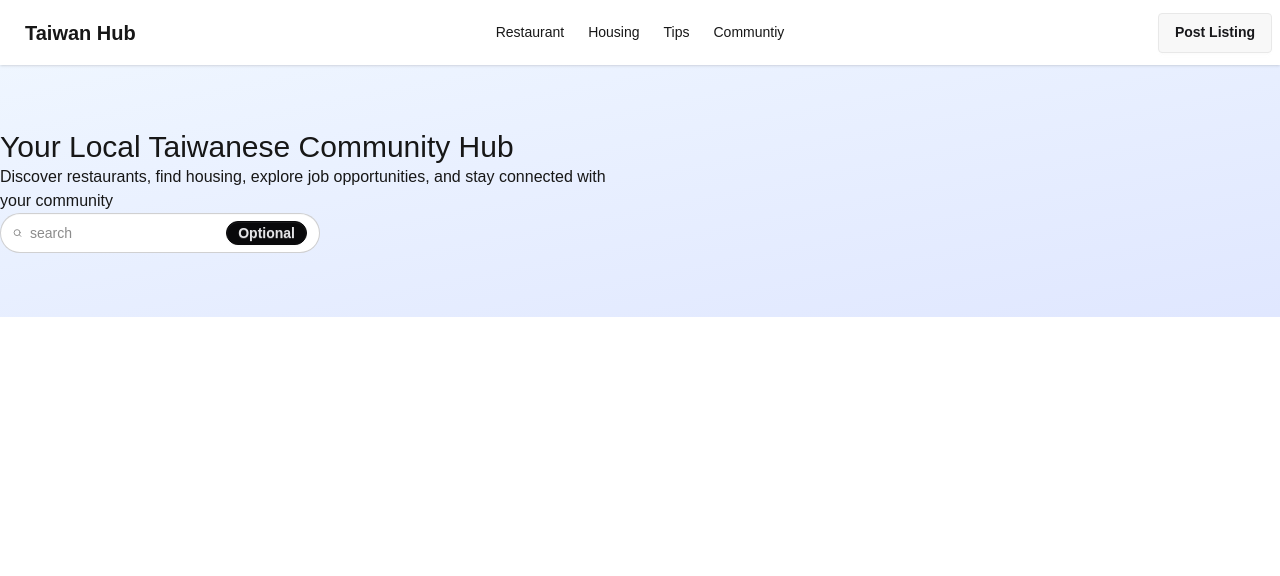
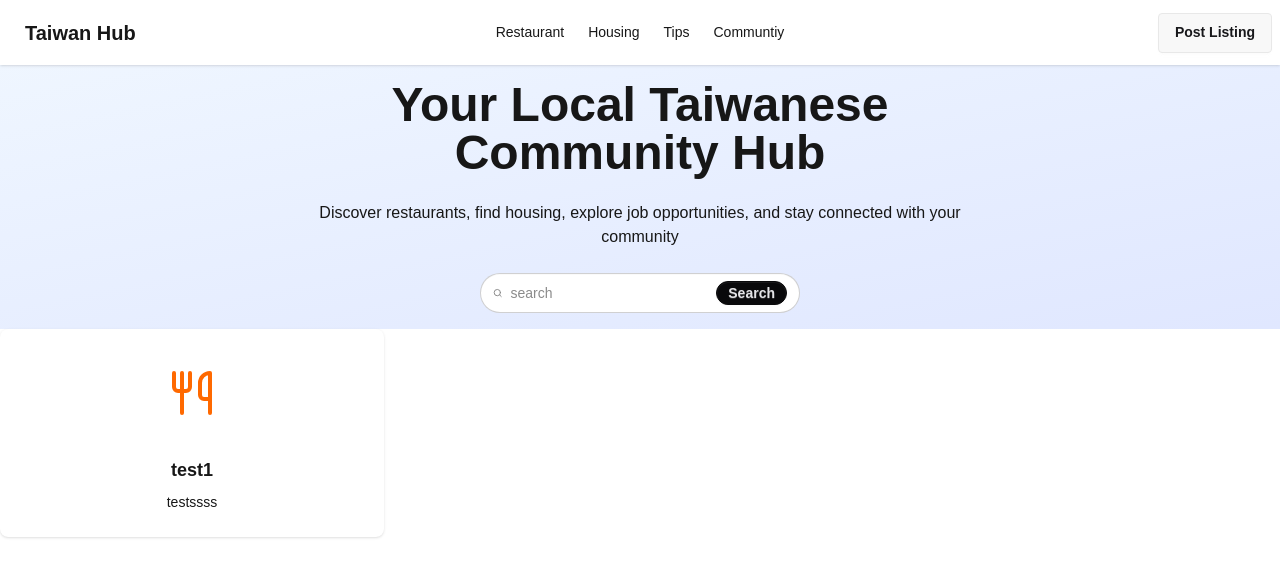
Before and after one commit to yll9108/communityHub, a Next.js app in the folder my-app/: page / in a window 1280 px wide. Shown: the top 576 px of the page. Built offline with nearby package versions, Linux system fonts and the light colour scheme.

Commit message:
add card

```diff
--- a/my-app/package.json
+++ b/my-app/package.json
@@ -10,6 +10,7 @@
   },
   "dependencies": {
     "daisyui": "^5.0.43",
+    "lucide-react": "^0.522.0",
     "next": "15.3.4",
     "react": "^19.0.0",
     "react-dom": "^19.0.0"
--- a/my-app/src/app/components/searchSection/Search.tsx
+++ b/my-app/src/app/components/searchSection/Search.tsx
@@ -2,7 +2,7 @@ import React from "react";
 
 function Search() {
     return (
-        <div>
+        <>
             <label className="input rounded-4xl">
                 <svg
                     className="h-[1em] opacity-50"
@@ -22,10 +22,10 @@ function Search() {
                 </svg>
                 <input type="text" className="grow" placeholder="search" />
                 <button className="btn badge badge-neutral badge-m rounded-4xl">
-                    Optional
+                    Search
                 </button>
             </label>
-        </div>
+        </>
     );
 }
 
--- a/my-app/src/app/components/searchSection/SearchSection.tsx
+++ b/my-app/src/app/components/searchSection/SearchSection.tsx
@@ -4,10 +4,12 @@ import Search from "./Search";
 
 function SearchSection() {
     return (
-        <section className="bg-gradient-to-br from-blue-50 to-indigo-100 py-16">
-            <div className="w-1/2">
-                <Title />
-                <Search />
+        <section className="hero bg-gradient-to-br from-blue-50 to-indigo-100 min-h-2/3">
+            <div className="hero-content text-center">
+                <div className="max-w-3/4">
+                    <Title />
+                    <Search />
+                </div>
             </div>
         </section>
     );
--- a/my-app/src/app/components/searchSection/Title.tsx
+++ b/my-app/src/app/components/searchSection/Title.tsx
@@ -2,13 +2,15 @@ import React from "react";
 
 function Title() {
     return (
-        <div>
-            <p className="text-3xl">Your Local Taiwanese Community Hub</p>
-            <p>
+        <>
+            <h1 className="text-5xl font-bold">
+                Your Local Taiwanese Community Hub
+            </h1>
+            <p className="py-6">
                 Discover restaurants, find housing, explore job opportunities,
                 and stay connected with your community
             </p>
-        </div>
+        </>
     );
 }
 
--- /dev/null
+++ b/my-app/src/app/components/shared/Card.tsx
@@ -0,0 +1,26 @@
+import { Utensils } from "lucide-react";
+import React from "react";
+import { categories } from "./menuItems";
+
+function Card() {
+    return (
+        <>
+            {categories.map((category) => (
+                <div
+                    key={category.title}
+                    className="card bg-base-100 w-96 shadow-sm"
+                >
+                    <figure className="px-10 pt-10">
+                        <Utensils className="h-12 w-12 text-orange-500 mx-auto mb-4 group-hover:scale-110 transition-transform" />
+                    </figure>
+                    <div className="card-body items-center text-center">
+                        <h2 className="card-title">{category.title}</h2>
+                        <p>{category.content}</p>
+                    </div>
+                </div>
+            ))}
+        </>
+    );
+}
+
+export default Card;
--- a/my-app/src/app/components/shared/menuItems.ts
+++ b/my-app/src/app/components/shared/menuItems.ts
@@ -1 +1,3 @@
 export const menuItems = ["Restaurant", "Housing", "Tips", "Communtiy"];
+
+export const categories = [{ title: "test1", content: "testssss" }];
--- a/my-app/src/app/page.tsx
+++ b/my-app/src/app/page.tsx
@@ -1,11 +1,13 @@
 import Header from "./components/header/Header";
 import SearchSection from "./components/searchSection/SearchSection";
+import Card from "./components/shared/Card";
 
 export default function Home() {
     return (
         <>
             <Header />
             <SearchSection />
+            <Card />
         </>
     );
 }
```
Also changed, not shown: 1 other file (tests, documents, lock files or other folders).
